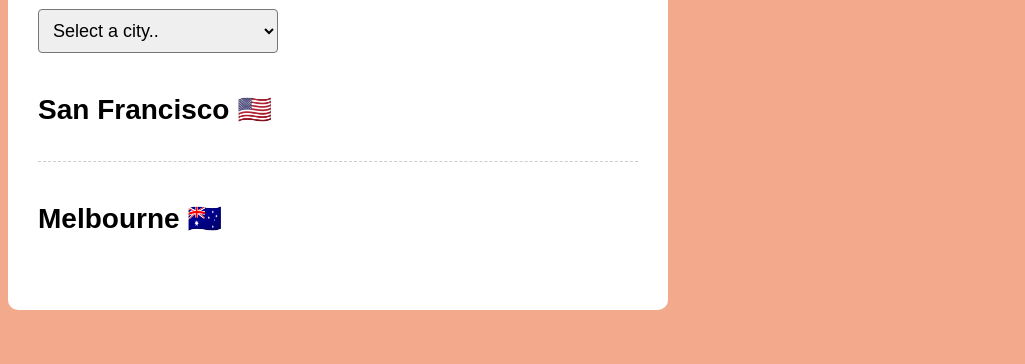
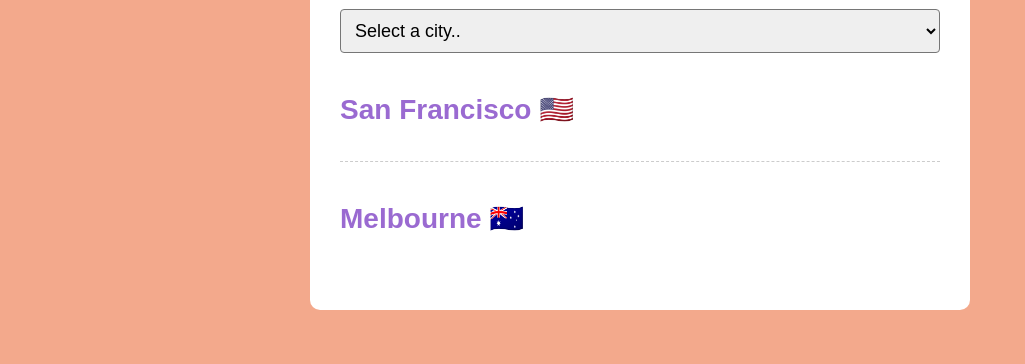
Before and after one commit to rj-annamaria/world-clock, a plain HTML site: page index.html in a window 1280 px wide. Shown: the part 171-535 px from the top of the page, without its empty margins (0-1025 px from the left). Drawn offline with nearby package versions, Linux system fonts and the light colour scheme; a script that the page names is missing.

Commit message:
Changed css

```diff
--- a/css/style.css
+++ b/css/style.css
@@ -15,7 +15,7 @@ h2 {
 
 select {
   display: block;
-  width: 40%;
+  width: 100%;
   font-size: 18px;
   border-radius: 4px;
   padding: 10px;
@@ -23,10 +23,9 @@ select {
 
 .container {
   max-width: 600px;
-  margin: 50px auto;
+  margin: 60px auto;
   background: white;
   padding: 30px;
-  margin: 60px 0;
   border-radius: 10px;
   box-shadow: 50px 20px 50px rgba(rgb(0, 0, 0), rgb(255, 255, 255), alpha);
 }
@@ -63,3 +62,7 @@ footer {
   font-size: 18px;
   color: rgba(0, 0, 0, 0.8);
 }
+
+div {
+  color: rgb(154, 106, 209);
+}
--- a/index.html
+++ b/index.html
@@ -10,8 +10,10 @@
     <title>World Clock - Annamaria Agocsova</title>
   </head>
   <body>
+    <div>
       <div class="container">
         <h1>World Clock</h1>
+
         <select id="city">
           <option value="">Select a city..</option>
           <option value="current">My current location</option>
@@ -38,6 +40,7 @@
           </div>
         </div>
       </div>
+    </div>
     <footer>
       This project was coded by<strong> Annamaria Agocsova</strong> and is
       <a href="https://github.com/rj-annamaria/world-clock" target="_blank">
```
Lines whose indentation alone changed are shown as unchanged.
